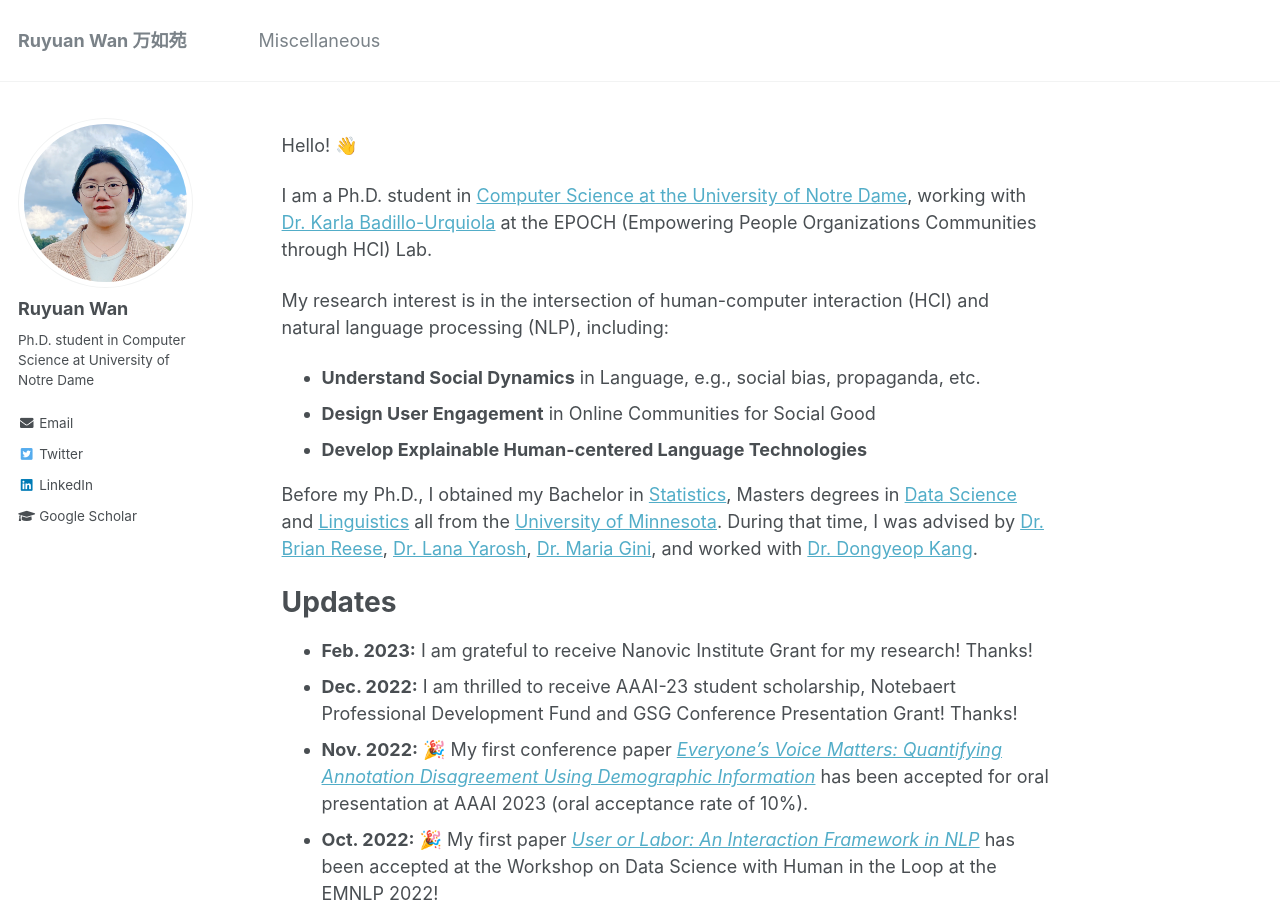
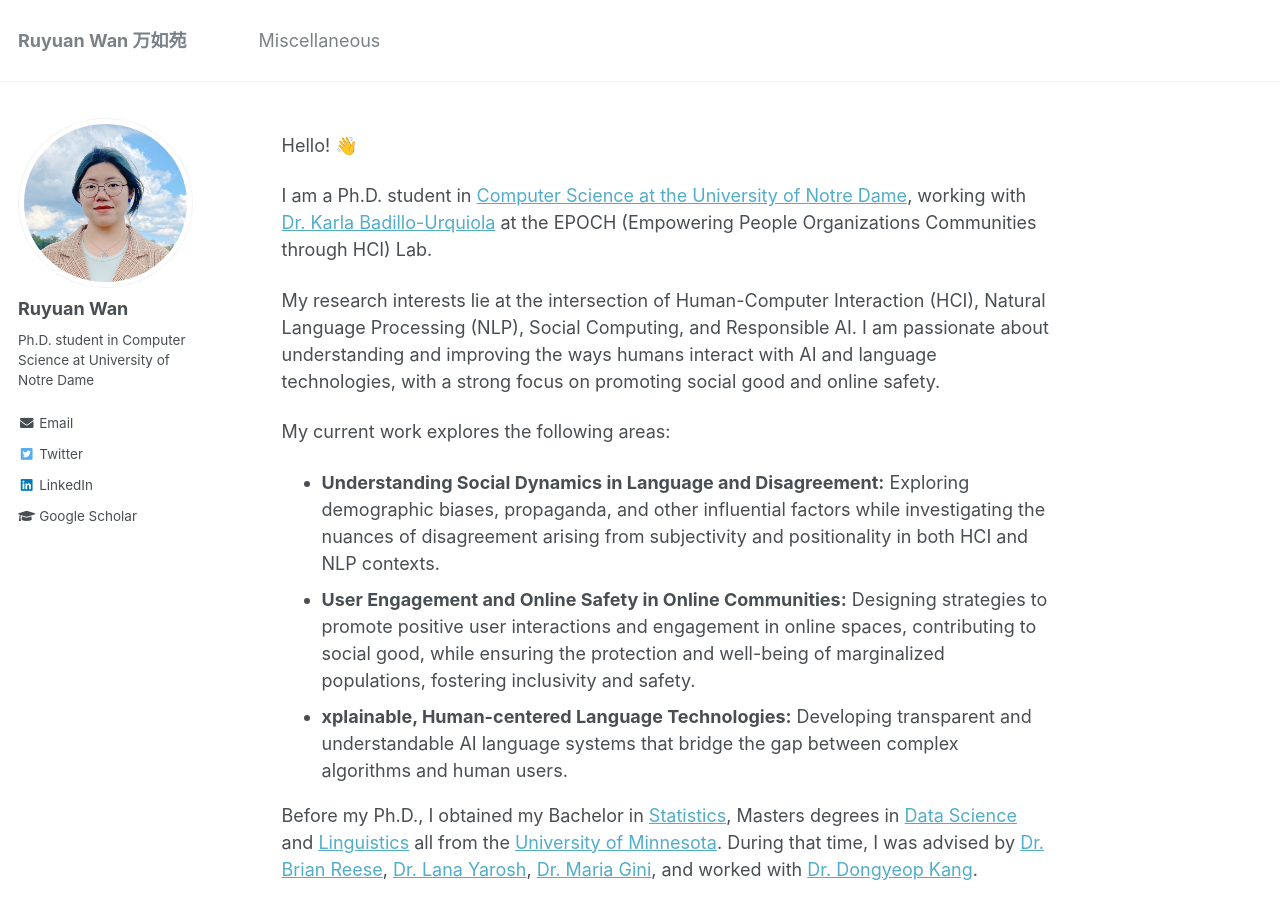
Before and after one commit to RuyuanWan/ruyuanwan.github.io, a Jekyll site: the page built from _pages/about.md, in a window 1280 px wide and 900 px high. Built offline with Jekyll 4.4.1, drawn with Linux system fonts in a browser that asks for light colours.

Commit message:
Update about.md

```diff
--- a/_pages/about.md
+++ b/_pages/about.md
@@ -13,10 +13,12 @@ Hello! 👋<br/>
 
 I am a Ph.D. student in [Computer Science at the University of Notre Dame](https://cse.nd.edu/), working with [Dr. Karla Badillo-Urquiola](https://kbadillou.weebly.com//) at the EPOCH (Empowering People Organizations Communities through HCI) Lab.<br/>
 
-My research interest is in the intersection of human-computer interaction (HCI) and natural language processing (NLP), including:
-- **Understand Social Dynamics** in Language, e.g., social bias, propaganda, etc.
-- **Design User Engagement** in Online Communities for Social Good
-- **Develop Explainable Human-centered Language Technologies**
+My research interests lie at the intersection of Human-Computer Interaction (HCI), Natural Language Processing (NLP), Social Computing, and Responsible AI. I am passionate about understanding and improving the ways humans interact with AI and language technologies, with a strong focus on promoting social good and online safety.
+
+My current work explores the following areas:
+- **Understanding Social Dynamics in Language and Disagreement:** Exploring demographic biases, propaganda, and other influential factors while investigating the nuances of disagreement arising from subjectivity and positionality in both HCI and NLP contexts.
+- **User Engagement and Online Safety in Online Communities:** Designing strategies to promote positive user interactions and engagement in online spaces, contributing to social good, while ensuring the protection and well-being of marginalized populations, fostering inclusivity and safety.
+- **xplainable, Human-centered Language Technologies:** Developing transparent and understandable AI language systems that bridge the gap between complex algorithms and human users.
 
 Before my Ph.D., I obtained my Bachelor in [Statistics](https://cla.umn.edu/statistics), Masters degrees in [Data Science](https://cse.umn.edu/datascience) and [Linguistics](https://cla.umn.edu/linguistics) all from the [University of Minnesota](https://twin-cities.umn.edu/). During that time, I was advised by [Dr. Brian Reese](https://cla.umn.edu/about/directory/profile/breese), [Dr. Lana Yarosh](https://lanayarosh.com/), [Dr. Maria Gini](https://www-users.cse.umn.edu/~gini/), and worked with [Dr. Dongyeop Kang](https://dykang.github.io/).
 
```
